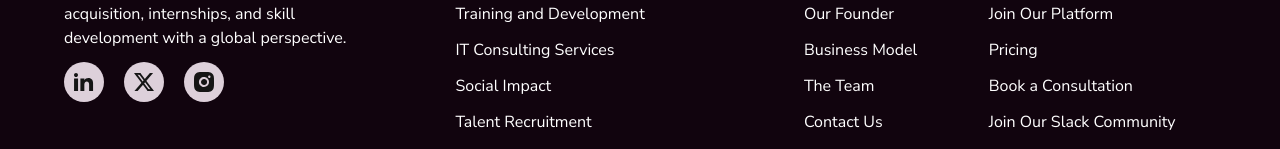
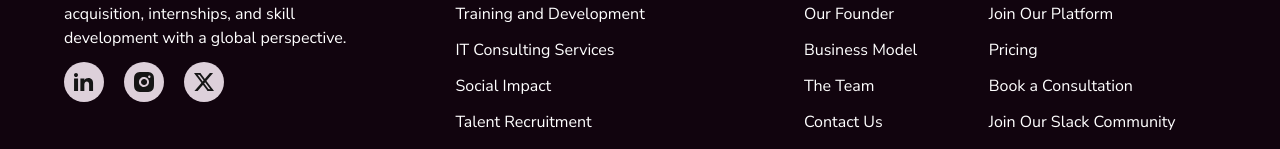
Before and after one commit to codimaniac/Tobams-Group, a Next.js app: page / in a window 1280 px wide. Shown: the part 1377-1526 px from the top of the page. Built offline with nearby package versions, Linux system fonts and the light colour scheme.

Commit message:
feat: move social media icons into reusable SocialLinks component

```diff
--- a/components/Footer.tsx
+++ b/components/Footer.tsx
@@ -7,6 +7,7 @@ import InstagramIcon from "@/assets/icons/Instagram.svg"
 import MailIcon from '@/assets/icons/Mail.svg';
 import PhoneIcon from '@/assets/icons/Phone.svg';
 import ContactInfo from "./ContactInfo"
+import SocialLinks from "./SocialLinks"
 
 const Footer = () => {
   return (
@@ -26,9 +27,9 @@ const Footer = () => {
                 <Image src={Logo} alt="Company's Logo" />
                 <p className="leading-[150%]">Tobams Group is an innovative consultancy firm reshaping the future of tech talent development in Africa, specializing in talent acquisition, internships, and skill development with a global perspective.</p>
                 <div className="flex gap-5">
-                  <div className="flex items-center justify-center bg-purple-10 rounded-full w-10 h-10"><Image src={LinkedInIcon} alt="LinkedIn Icon" className="w-5 h-auto" /></div>
-                  <div className="flex items-center justify-center bg-purple-10 rounded-full w-10 h-10"><Image src={TwitterIcon} alt="Twitter Icon" className="w-5 h-auto" /></div>
-                  <div className="flex items-center justify-center bg-purple-10 rounded-full w-10 h-10"><Image src={InstagramIcon} alt="Instagram Icon" className="w-5 h-auto" /></div>
+                  <SocialLinks icon={LinkedInIcon}/>
+                  <SocialLinks icon={InstagramIcon}/>
+                  <SocialLinks icon={TwitterIcon}/>
                 </div>
               </div>
               <div className="flex flex-col gap-3 max-w-75">
--- /dev/null
+++ b/components/SocialLinks.tsx
@@ -0,0 +1,15 @@
+import Image from "next/image";
+
+interface SocialLinksProps {
+    icon: string;
+}
+
+const SocialLinks = ({ icon }: SocialLinksProps) => {
+  return (
+    <div className="flex items-center justify-center bg-purple-10 rounded-full w-10 h-10">
+        <Image src={icon} alt="LinkedIn Icon" className="w-5 h-auto" />
+    </div>
+  )
+}
+
+export default SocialLinks
```
